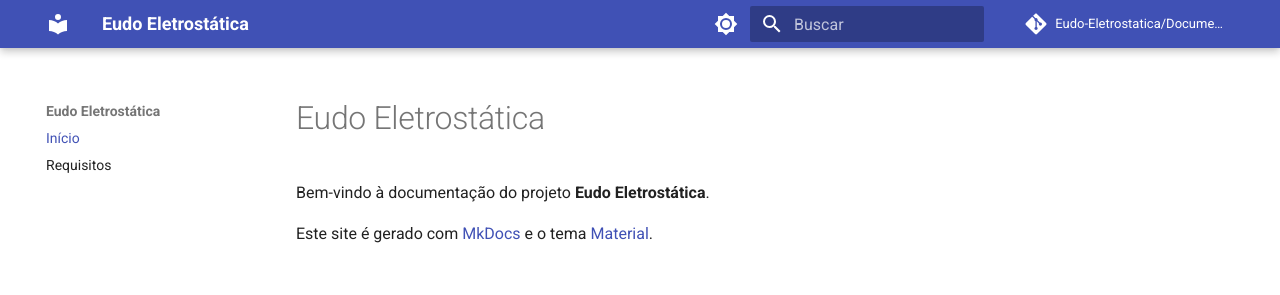
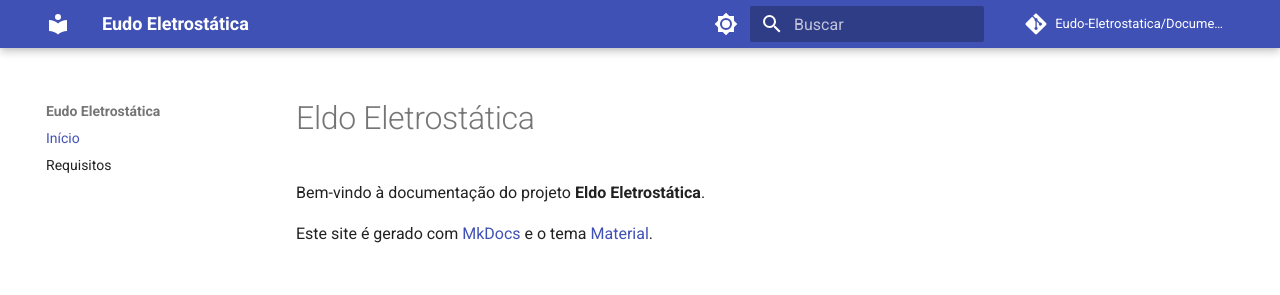
Before and after one commit to Eldo-Eletrostatica/Documentacao, an MkDocs documentation site: the page built from docs/index.md, in a window 1280 px wide. Shown: the top 295 px of the page. Built offline with MkDocs 1.6.1 and Material for MkDocs 9.7.7, drawn with Linux system fonts in a browser that asks for light colours; comment, search, counter and statistics services are not loaded.

```diff
--- a/docs/index.md
+++ b/docs/index.md
@@ -1,5 +1,5 @@
-# Eudo Eletrostática
+# Eldo Eletrostática
 
-Bem-vindo à documentação do projeto **Eudo Eletrostática**.
+Bem-vindo à documentação do projeto **Eldo Eletrostática**.
 
 Este site é gerado com [MkDocs](https://www.mkdocs.org/) e o tema [Material](https://squidfunk.github.io/mkdocs-material/).
```
Also changed, not shown: README.md (+1 -1 lines), docs/historias_usuários.md (+1 -1 lines).
